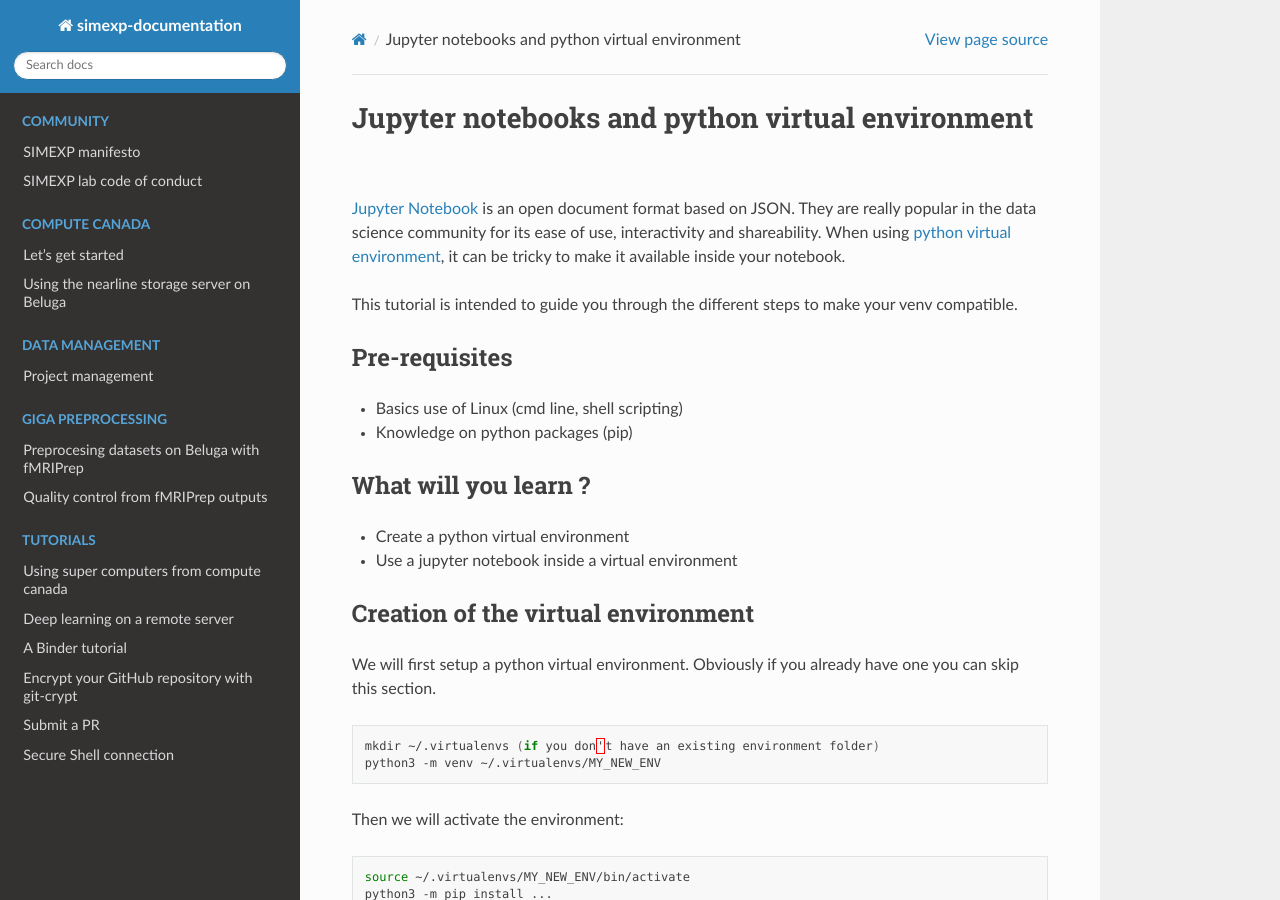
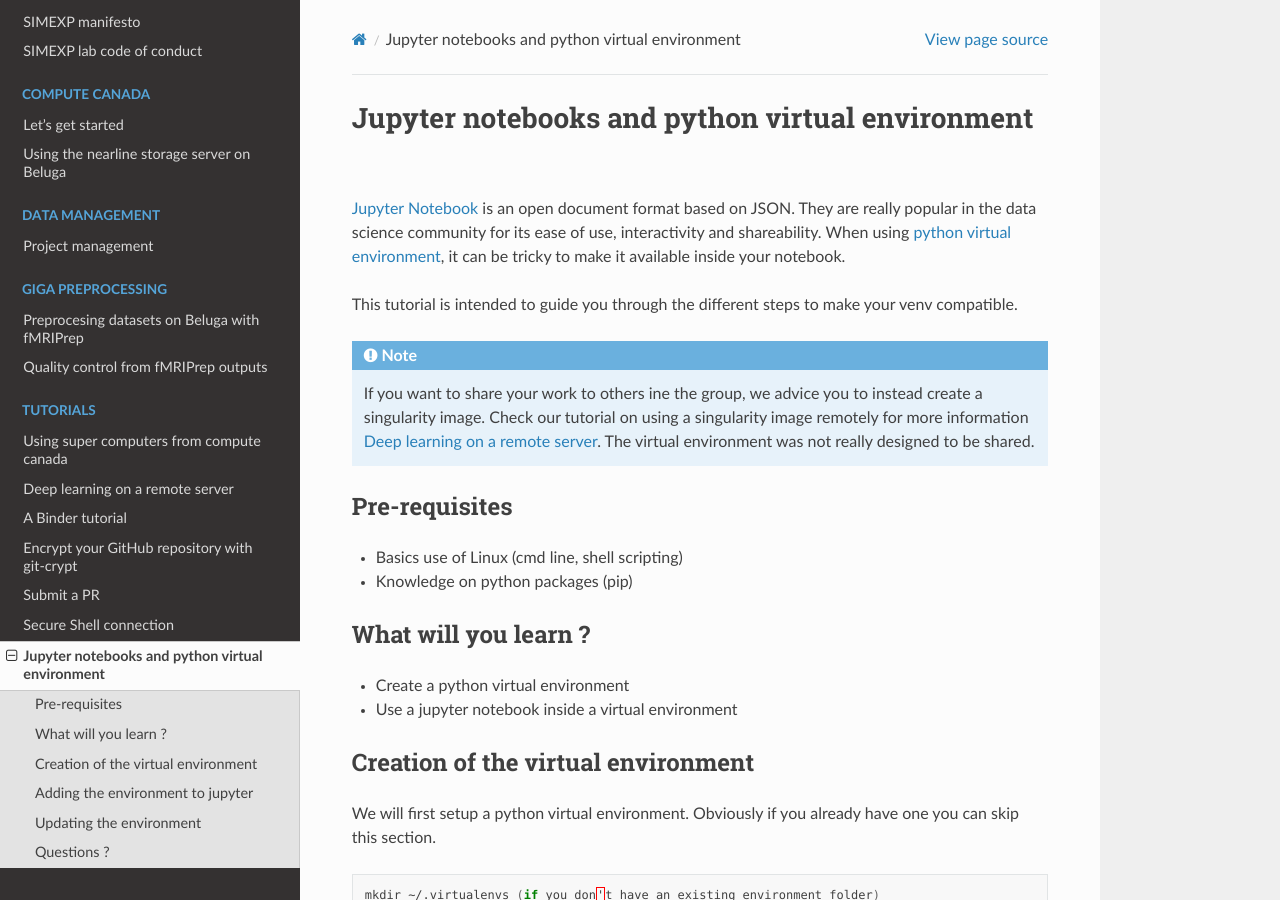
Before and after one commit to SIMEXP/lab-documentation, a Sphinx documentation site: the page built from source/tutorials/notebook_venv.rst, in a window 1280 px wide and 900 px high. Built offline with Sphinx 7.4.7 and the Read the Docs theme 2.0.0, drawn with Linux system fonts in a browser that asks for light colours.

Commit message:
forgot to add notebook_venv tuto in index; additionnal note

```diff
--- a/source/index.rst
+++ b/source/index.rst
@@ -42,6 +42,7 @@ Please help us write this documentation
    tutorials/git_crypt.rst
    tutorials/submit_pr.rst
    tutorials/ssh.rst
+   tutorials/notebook_venv.rst
 
 Indices and tables
 ==================
--- a/source/tutorials/notebook_venv.rst
+++ b/source/tutorials/notebook_venv.rst
@@ -6,6 +6,11 @@ They are really popular in the data science community for its ease of use, inter
 When using `python virtual environment <https://docs.python.org/3/library/venv.html>`_, it can be tricky to make it available inside your notebook.
 
 This tutorial is intended to guide you through the different steps to make your venv compatible.
+
+.. Note::
+  If you want to share your work to others ine the group, we advice you to instead create a singularity image.
+  Check our tutorial on using a singularity image remotely for more information :doc:`server_dl`.
+  The virtual environment was not really designed to be shared.
 
 Pre-requisites
 ::::::::::::::
```
